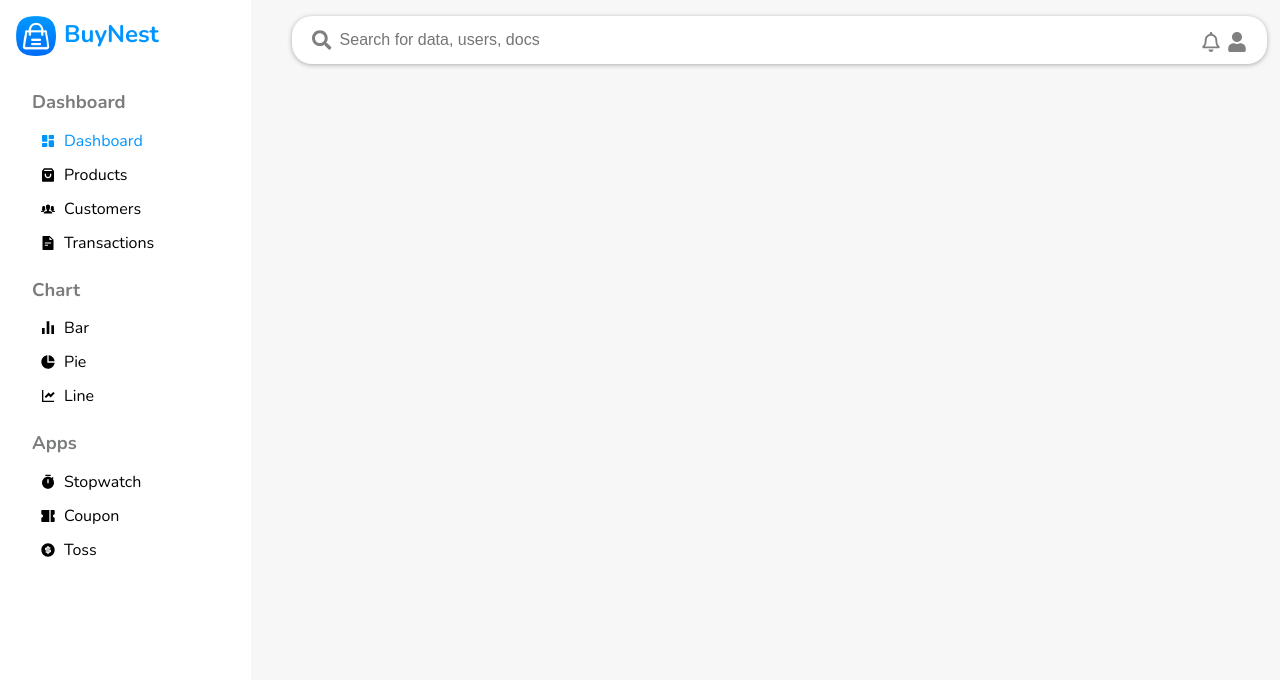
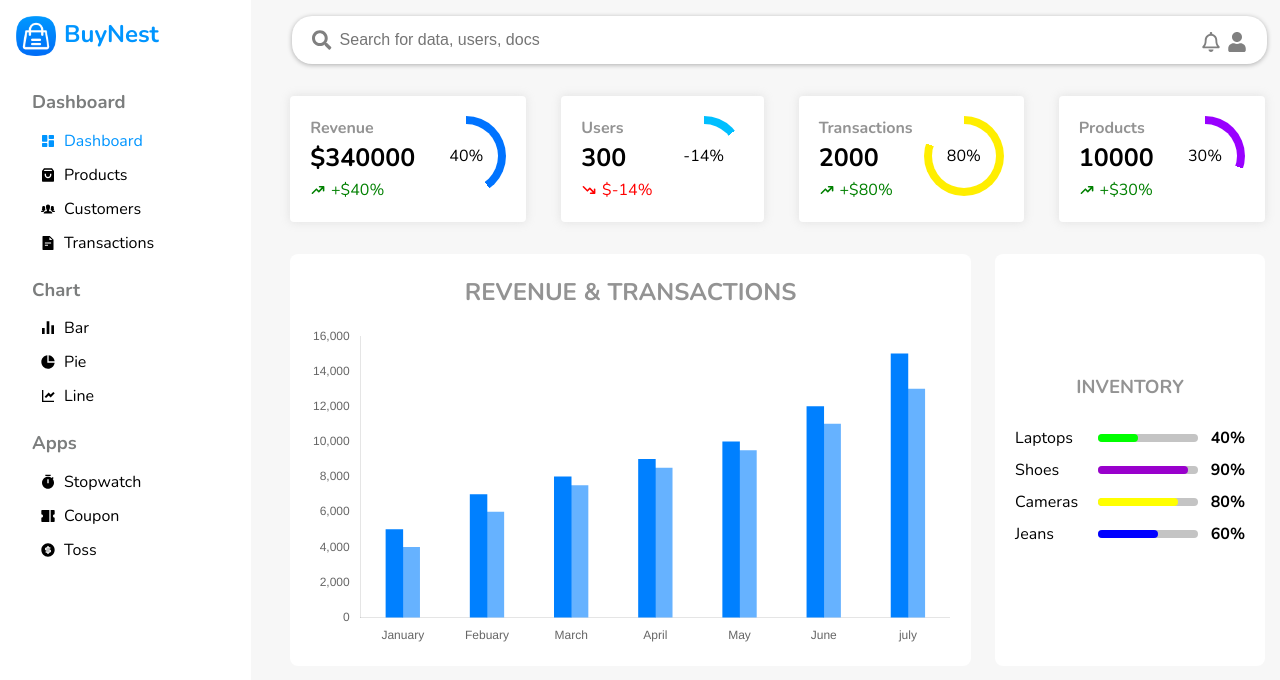
Before and after one commit to AashishSehrawat/AdminDashboard, a React (Vite) app: page /admin/dashboard in a window 1280 px wide. Shown: the top 680 px of the page. Built offline with nearby package versions, Linux system fonts and the light colour scheme.

Commit message:
Graph section completed

```diff
--- a/package.json
+++ b/package.json
@@ -10,7 +10,9 @@
     "preview": "vite preview"
   },
   "dependencies": {
+    "chart.js": "^4.4.8",
     "react": "^19.0.0",
+    "react-chartjs-2": "^5.3.0",
     "react-dom": "^19.0.0",
     "react-icons": "^5.5.0",
     "react-router-dom": "^7.2.0",
--- /dev/null
+++ b/src/components/Charts.tsx
@@ -0,0 +1,95 @@
+import React from "react";
+import { Bar } from "react-chartjs-2";
+import {
+  Chart as ChartJS,
+  CategoryScale,
+  LinearScale,
+  BarElement,
+  Title,
+  Tooltip,
+  Legend,
+  ChartData,
+  ChartOptions,
+} from "chart.js";
+
+// Register necessary chart components
+ChartJS.register(
+  CategoryScale,
+  LinearScale,
+  BarElement,
+  Title,
+  Tooltip,
+  Legend
+);
+
+const months = ["January", "Febuary", "March", "April", "May", "June", "july"];
+
+interface ChartsProps {
+  horizontal?: boolean;
+  data_1: number[];
+  data_2: number[];
+  title_1: string;
+  title_2: string;
+  bgColor_1: string;
+  bgColor_2: string;
+  labels?: string[];
+}
+
+const Charts = ({
+  data_1,
+  data_2,
+  title_1,
+  title_2,
+  bgColor_1,
+  bgColor_2,
+  labels = months,
+  horizontal,
+}: ChartsProps) => {
+  const data: ChartData<"bar", number[], string> = {
+    labels,
+    datasets: [
+      {
+        label: title_1,
+        data: data_1,
+        backgroundColor: bgColor_1,
+        barThickness: "flex",
+        barPercentage: 1,
+        categoryPercentage: 0.4,
+      },
+      {
+        label: title_2,
+        data: data_2,
+        backgroundColor: bgColor_2,
+        barThickness: "flex",
+        barPercentage: 1,
+        categoryPercentage: 0.4,
+      },
+    ],
+  };
+
+  const options: ChartOptions<"bar"> = {
+    responsive: true,
+    indexAxis: horizontal ? "y" : "x",
+    plugins: {
+      legend: { display: false },
+      title: { display: false },
+    },
+    scales: {
+      x: {
+        grid: {
+          display: false,
+        },
+      },
+      y: {
+        beginAtZero: true,
+        grid: {
+          display: false,
+        },
+      },
+    },
+  };
+
+  return <Bar data={data} options={options} />;
+};
+
+export default Charts;
--- a/src/pages/Dashboard.tsx
+++ b/src/pages/Dashboard.tsx
@@ -1,38 +1,160 @@
-import React from 'react'
-import AdminSidebar from '../components/AdminSidebar'
+import React from "react";
+import AdminSidebar from "../components/AdminSidebar";
 import { FaRegBell, FaUser, FaSearch } from "react-icons/fa";
-import { Link } from 'react-router-dom';
+import { Link } from "react-router-dom";
+import { HiTrendingDown, HiTrendingUp } from "react-icons/hi";
+import { preconnect } from "react-dom";
+import Charts from "../components/Charts";
 
 function Dashboard() {
+  // wiget component
+  interface widget {
+    heading: string;
+    amount?: boolean;
+    value: number;
+    percentage: number;
+    color: string;
+  }
+
+  const WidgetItem = ({
+    heading,
+    value,
+    amount,
+    percentage,
+    color,
+  }: widget) => (
+    <div className="widgetBlock">
+      <div className="widgetInfo">
+        <p>{heading}</p>
+        <h4>{amount ? `$${value}` : `${value}`}</h4>
+        <div>
+          {percentage > 0 ? (
+            <span className="greenWidget">
+              <HiTrendingUp /> +${percentage}%
+            </span>
+          ) : (
+            <span className="redWidget">
+              <HiTrendingDown /> ${percentage}%
+            </span>
+          )}
+        </div>
+      </div>
+      <div
+        className="widgetCircle"
+        style={{
+          background: `conic-gradient(
+          ${color} 0deg ${Math.abs(percentage) * 3.6}deg,
+          white ${Math.abs(percentage) * 3.6}deg 360deg
+        )`,
+        }}
+      >
+        <span>{percentage}%</span>
+      </div>
+    </div>
+  );
+
+  // Graph Inventory component
+  interface inventory {
+    heading: string;
+    color: string;
+    percent: number;
+  }
+
+  const InventoryGraph = ({ heading, color, percent }: inventory) => (
+    <div className="inventoBlock">
+      <p>{heading}</p>
+      <div
+        className=""
+        style={{
+          "--percent": `${percent}%`,
+          "--barColor": color
+        } as React.CSSProperties}
+      ></div>
+      <span>{percent}%</span>
+    </div>
+  );
+
   return (
-    <div className='adminContainer'>
+    <div className="adminContainer">
       <AdminSidebar />
-      <main className='dashboard'>
-
+      <main className="dashboard">
         {/* bar section */}
-        <div className='dashboardBar'>
-          <div className='barSearch'>
-            <FaSearch className='reactIconsBar' />
-            <input type="text" placeholder='Search for data, users, docs' />
+        <div className="dashboardBar">
+          <div className="barSearch">
+            <FaSearch className="reactIconsBar" />
+            <input type="text" placeholder="Search for data, users, docs" />
           </div>
-          <div className='barNotification'>
+          <div className="barNotification">
             <Link to="">
-              <FaRegBell className='reactIconsBar' />
+              <FaRegBell className="reactIconsBar" />
             </Link>
             <Link to="">
-              <FaUser className='reactIconsBar' />
+              <FaUser className="reactIconsBar" />
             </Link>
           </div>
         </div>
 
+        {/* widget Item section */}
+        <div className="widgetSectionDashboard">
+          <WidgetItem
+            heading="Revenue"
+            value={340000}
+            amount={true}
+            percentage={40}
+            color="rgb(0, 115, 255)"
+          />
+          <WidgetItem
+            heading="Users"
+            value={300}
+            amount={false}
+            percentage={-14}
+            color="rgb(0, 191, 255)"
+          />
+          <WidgetItem
+            heading="Transactions"
+            value={2000}
+            amount={false}
+            percentage={80}
+            color="rgb(255, 238, 0)"
+          />
+          <WidgetItem
+            heading="Products"
+            value={10000}
+            amount={false}
+            percentage={30}
+            color="rgb(153, 0, 255)"
+          />
+        </div>
 
-        {/* widget Item section */}
-        <div className='widgetDashboard'>
+        {/* graph section */}
+        <div className="graphDashboradSection">
+          <div className="revenueGraph">
+            <h2>REVENUE & TRANSACTIONS</h2>
+            <div className="revenueChart">
+              <Charts
+                data_1={[5000, 7000, 8000, 9000, 10000, 12000, 15000]}
+                data_2={[4000, 6000, 7500, 8500, 9500, 11000, 13000]}
+                title_1="Revenue"
+                title_2="Transactions"
+                bgColor_1="#0080FF"
+                bgColor_2="#66b2ff"
 
+              />
+            </div>
+          </div>
+          <div className="invoGraph">
+            <h3>INVENTORY</h3>
+            <div className="invoData">
+              <InventoryGraph heading="Laptops" color="Lime" percent={40}/>
+              <InventoryGraph heading="Shoes" color=" #9900cc" percent={90}/>
+              <InventoryGraph heading="Cameras" color="#ffff00" percent={80}/>
+              <InventoryGraph heading="Jeans" color="#0000ff" percent={60}/>
+            </div>
+          </div>
         </div>
       </main>
     </div>
-  )
+  );
 }
 
-export default Dashboard
+export default Dashboard;
--- a/src/styles/_dashboard.scss
+++ b/src/styles/_dashboard.scss
@@ -19,6 +19,7 @@
         background-color: white;
         @include flex(row, space-between, center, 1rem);
 
+        // bar section
         > .barSearch {
             width: 95%;
             @include flex(row, none, center, .5rem);
@@ -45,4 +46,119 @@
             }
         }
     }
+
+    // widget section
+    > .widgetSectionDashboard{
+        width: 100%;
+        padding: 2rem 0;
+        @include flex(row, space-between, none, 0);
+        > .widgetBlock{
+            background-color: white;
+            padding: 20px;
+            width: fit-content;
+            border-radius: 4px;
+            box-shadow: 0 0 10px rgba(177, 177, 177, 0.3);
+            @include flex(row, none, none, 0.7rem);
+            > .widgetInfo{
+                > p{
+                    color: rgb(147, 147, 147);
+                    font-weight: 700;
+                }
+                > h4{
+                    font-size: 25px;
+                }
+                >div {
+                    > span{
+                        @include flex(row, none, center, .3rem)
+                    }
+                    > .greenWidget{
+                        color: green;
+                    }
+                    > .redWidget{
+                        color: red;
+                    }
+                }
+            }
+            > .widgetCircle{
+                position: relative;
+                @include square(5rem);
+                display: grid;
+                place-items: center;
+                border-radius: 50%;
+                background-color: aquamarine;
+                &::before{
+                    position: absolute;
+                    content: "";
+                    @include square(4rem);
+                    background-color: white;
+                    border-radius: 100%;
+                }
+                > span {
+                    position: relative;
+                }
+            }
+        }
+    }
+
+
+    // Graph section
+    > .graphDashboradSection{
+        @include flex(row, none, none, 1.5rem);
+        padding-bottom: 2rem;
+        > .revenueGraph{
+            background-color: white;
+            border-radius: 8px;
+            width: 100%;
+            padding: 20px;
+            @include flex(column, none, center, 1rem);
+            > h2{
+                color: #939393;
+            }
+            > .revenueChart {
+                width: 100%;
+                > canvas {
+                    width: 100%;
+                }
+            }
+        }
+        > .invoGraph{
+            width: fit-content;
+            background-color: white;
+            padding: 20px;
+            border-radius: 8px;
+            @include flex(column, center, center, 1.5rem);
+            > h3{
+                color: #939393;
+            }
+            > .invoData {
+                width: 100%;
+                @include flex(column, none, none, .5rem)
+            }
+            > .invoData> .inventoBlock{
+                width: 100%;
+                @include flex(row, start, center, .8rem);
+                > p{
+                    width: 70px;
+                }
+                > span {
+                    font-weight: 700;
+                }
+                > div{
+                    position: relative;
+                    width: 100px;
+                    height: 8px;
+                    background-color: #c4c4c4;
+                    border-radius: 10px;
+                    &::before{
+                        position: absolute;
+                        content: "";
+                        height: 8px;
+                        border-radius: 10px;
+                        width: var(--percent);
+                        background-color: var(--barColor);
+                    }
+                }
+            }
+        }
+    }
 }
```
Also changed, not shown: 1 other file (tests, documents, lock files or other folders).
